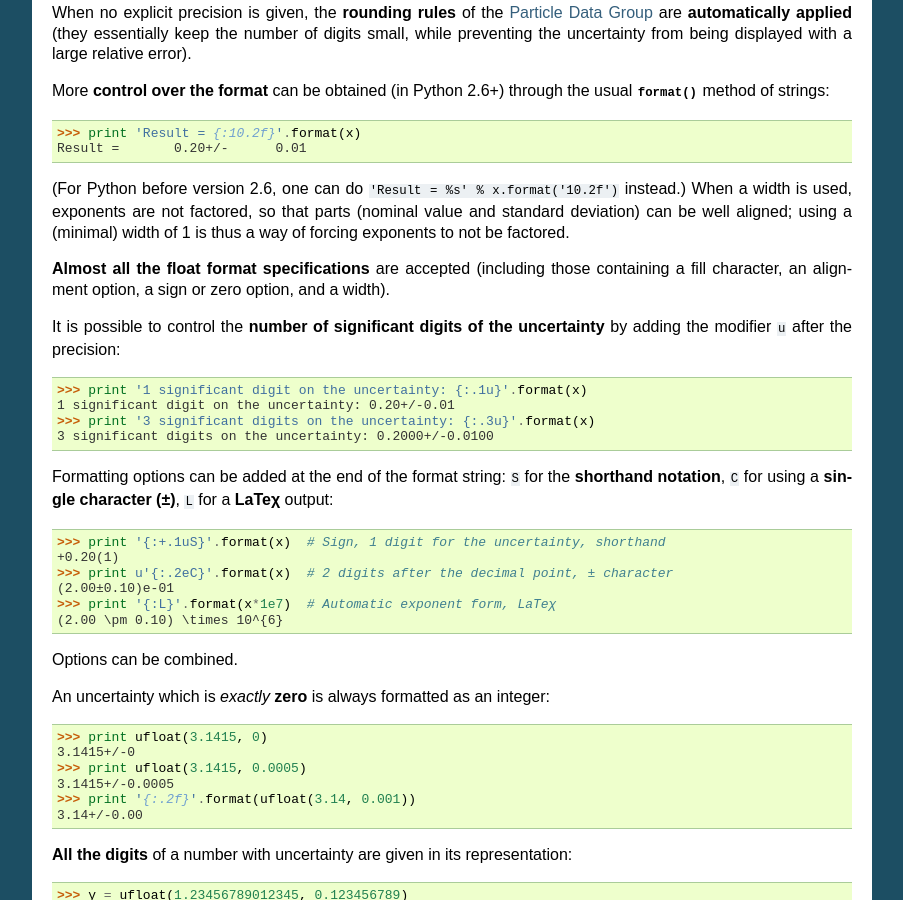
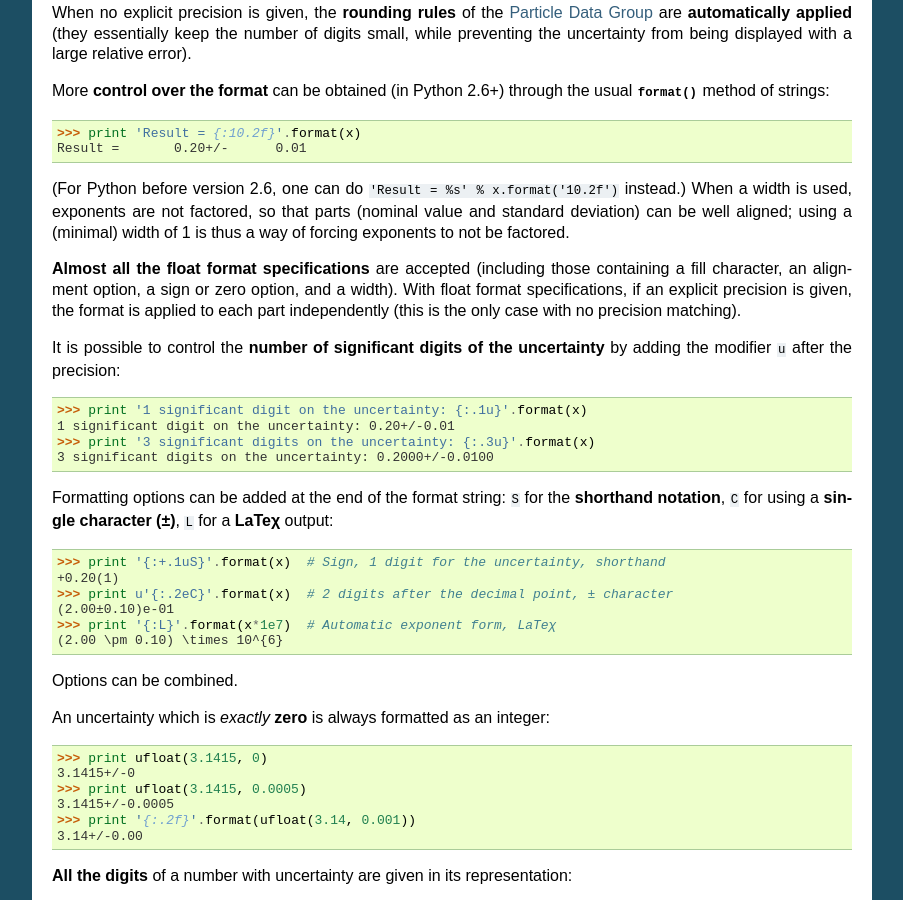
Before and after one commit to lmfit/uncertainties, a Sphinx documentation site: the page built from doc/user_guide.rst, in a window 1280 px wide and 900 px high, scrolled down 2537 px. Shown: the whole window, without its empty margins (198-1101 px from the left). Built offline with Sphinx 7.4.7, drawn with Linux system fonts in a browser that asks for light colours; the version number is read from the project's files by our own code.

Commit message:
More explicit explanation of the "no precision matching" case.

```diff
--- a/doc/user_guide.rst
+++ b/doc/user_guide.rst
@@ -182,7 +182,9 @@ exponents to not be factored.
 
 **Almost all the float format specifications** are accepted (including
 those containing a fill character, an alignment option, a sign or zero
-option, and a width).
+option, and a width). With float format specifications, if an explicit
+precision is given, the format is applied to each part independently
+(this is the only case with no precision matching).
 
 It is possible to control the **number of significant digits of the
 uncertainty** by adding the modifier ``u`` after the precision:
```
